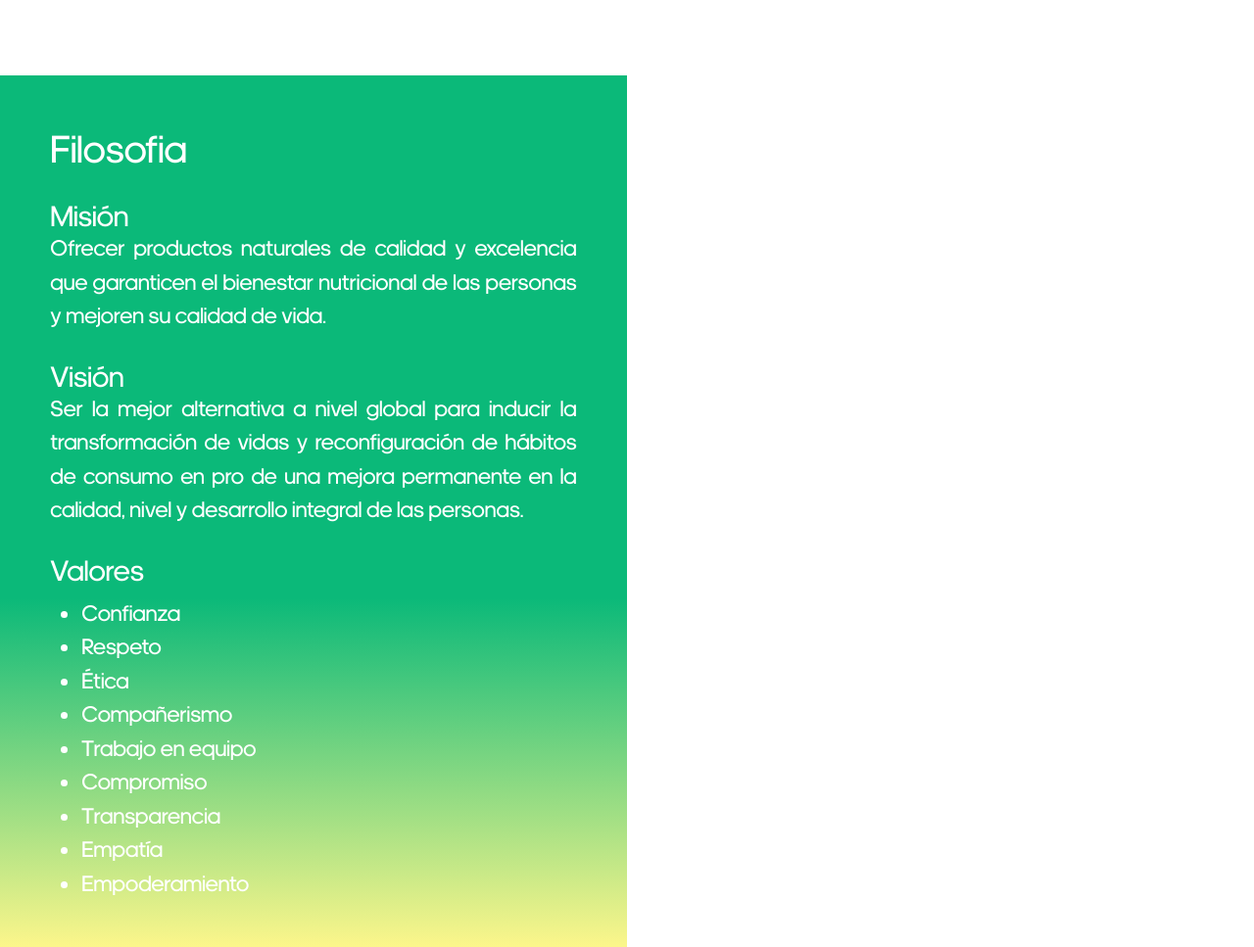
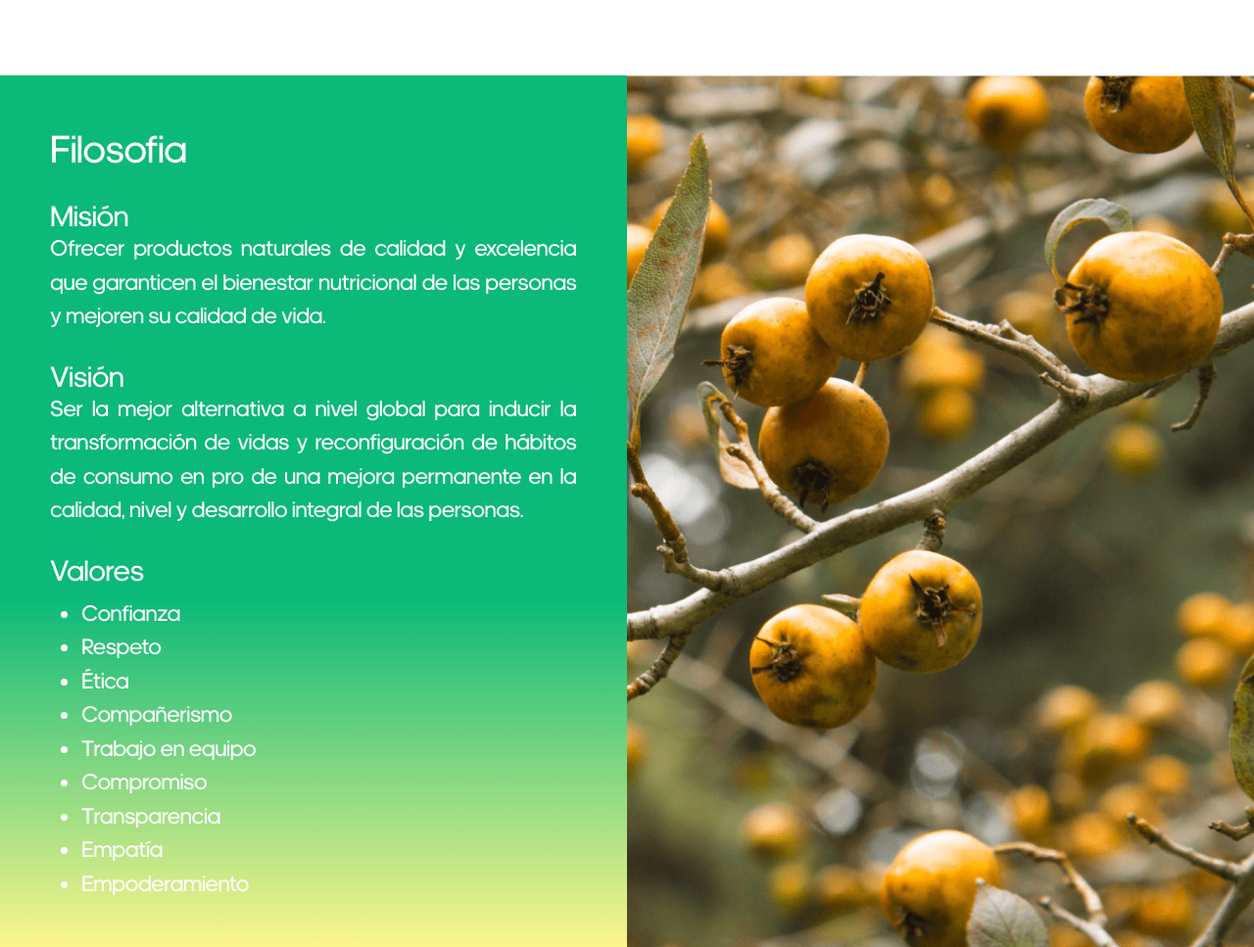
Before and after one commit to abraham1309/SiluetaYa, a plain HTML site: page html/ConocenosYa.html in a window 1280 px wide. Shown: the part 1268-2235 px from the top of the page at 98% size. Drawn offline with nearby package versions, Linux system fonts and the light colour scheme.

Commit message:
Se correguio unos errores

```diff
--- a/estilos/ConocenosYa.css
+++ b/estilos/ConocenosYa.css
@@ -192,7 +192,7 @@ nav.navbar {
 
 .seccion-filosofia .div-general-imagen .div-imagen-completa {
     height: 100%;
-    background: url("../images/Foto-de-arbol-de-tejocotes-min.png");
+    background: url("../images/conocenosYa/Foto-de-arbol-de-tejocotes-min.png");
     background-repeat: no-repeat;
     background-size: cover;
     background-position: center center;
--- a/html/ConocenosYa.html
+++ b/html/ConocenosYa.html
@@ -153,7 +153,7 @@
 
 
                 <div class="div-imagen">
-                    <img src="../images/Foto-de-arbol-de-tejocotes-min.png" alt="" srcset="">
+                    <img src="../images/conocenosYa/Foto-de-arbol-de-tejocotes-min.png" alt="" srcset="">
                 </div>
 
             </div>
```
